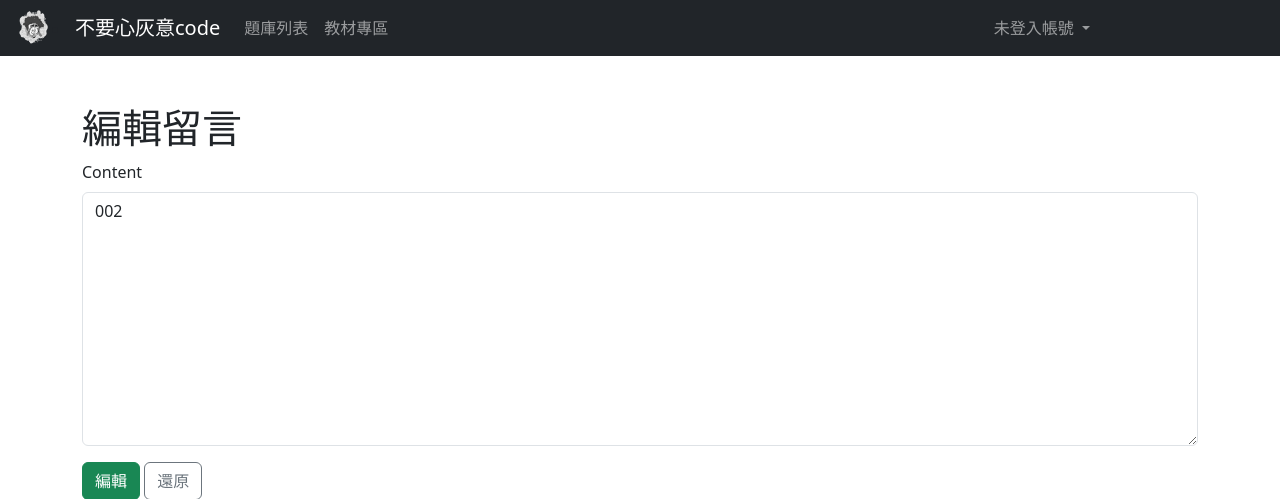
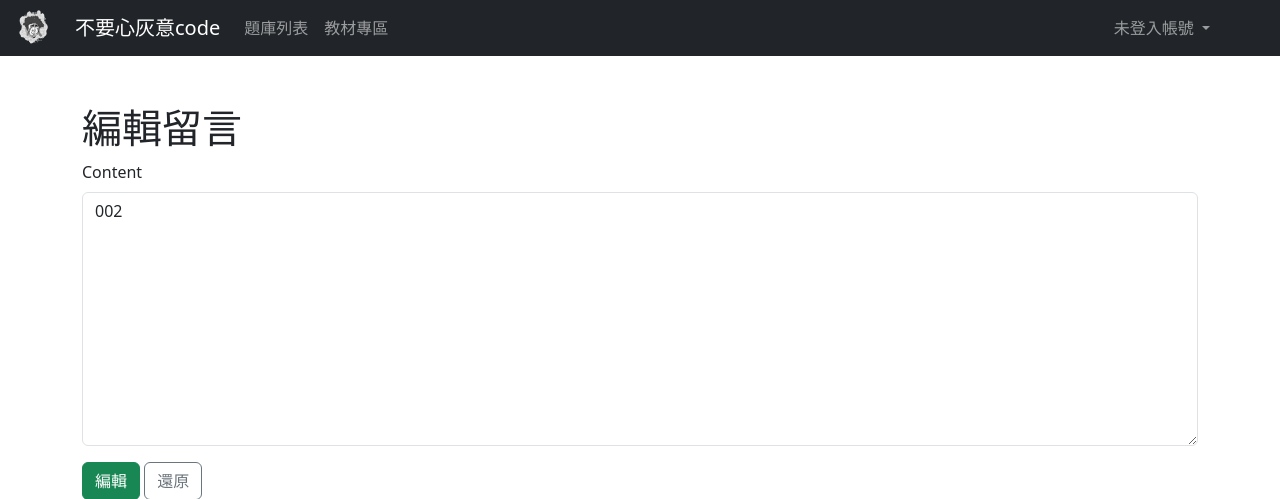
Before and after one commit to mike920116/112509, a Django app: page /comment-update/6 in a window 1280 px wide. Shown: the top 499 px of the page. Run offline with Django 4.2, Linux system fonts and the light colour scheme; data comes from the database, SQL or seed files in the repository; parts of the project's set-up code (start-up, migrations or seed data) failed here and were passed over; some libraries are stand-ins or nearby versions.

Commit message:
修改位置

```diff
--- a/first/templates/base.html
+++ b/first/templates/base.html
@@ -76,7 +76,7 @@
             <input class="form-control me-2" type="search" placeholder="Search" aria-label="Search">
             <button class="btn btn-outline-success" type="submit">Search</button>
           </form> {% endcomment %}
-          <div style="margin-right: 170px;">
+          <div style="margin-right: 50px;">
             <ul class="navbar-nav me-auto mb-2 mb-lg-0">
               <li class="nav-item dropdown">
                 <a class="nav-link dropdown-toggle"
```
